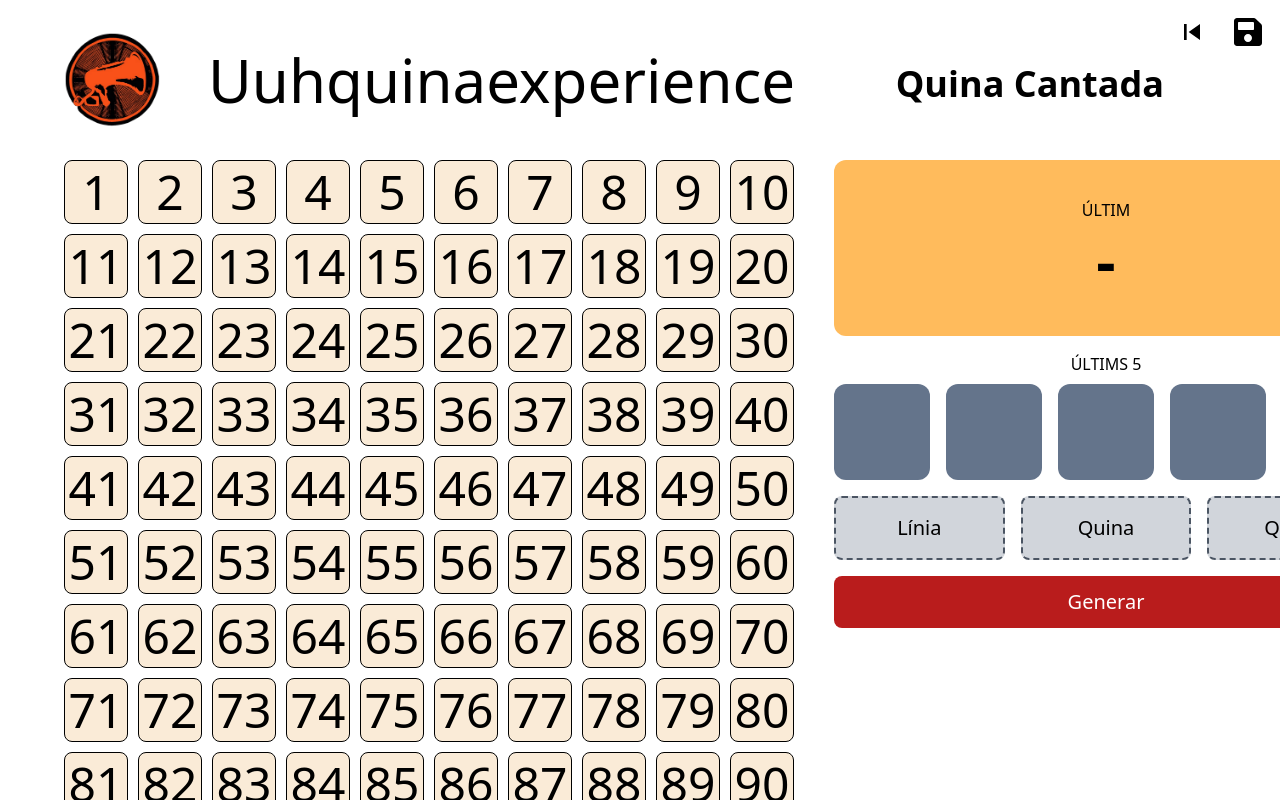
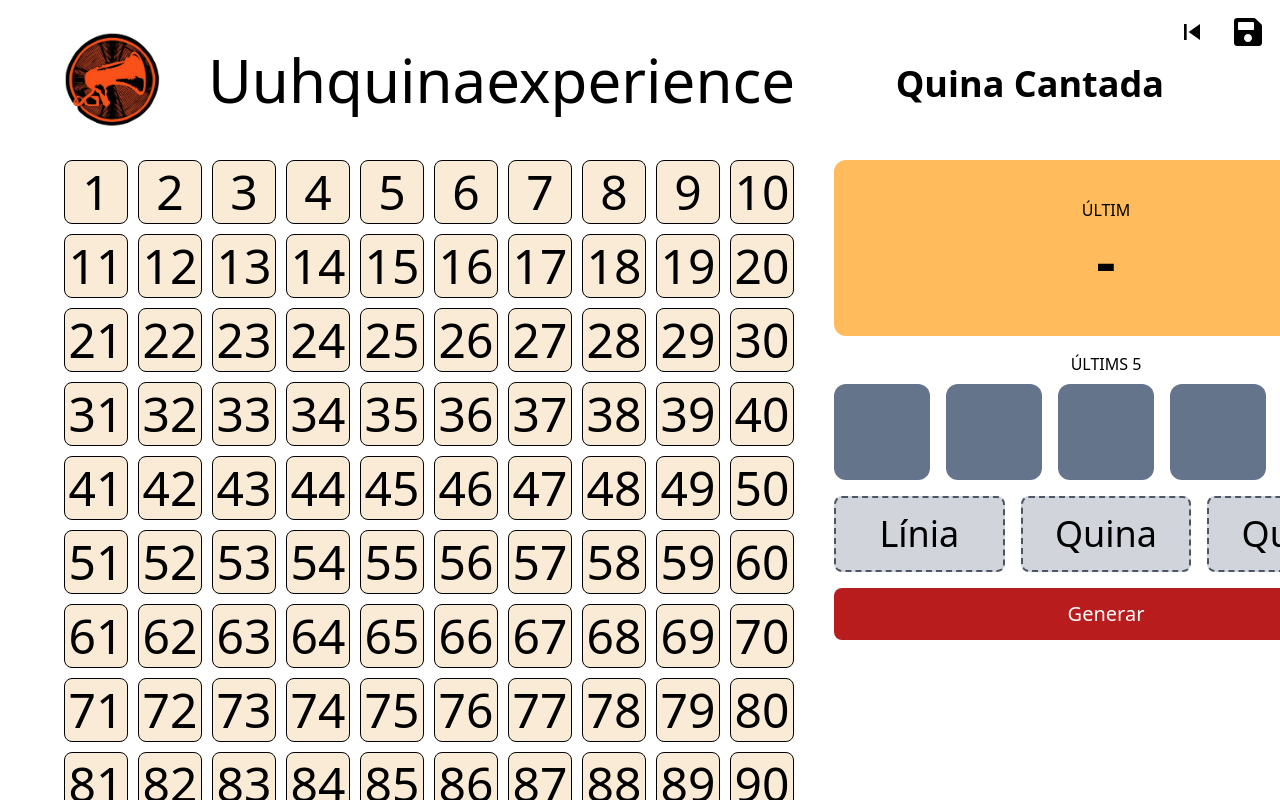
Before and after one commit to gidina/quinaexperience, a React (Vite) app: page /quinaexperience/cantada in a window 1280 px wide. Shown: the top 800 px of the page. Built offline with nearby package versions, Linux system fonts and the light colour scheme; some icons are missing.

Commit message:
Update BingoInfo.tsx

```diff
--- a/src/components/Bingo/BingoInfo.tsx
+++ b/src/components/Bingo/BingoInfo.tsx
@@ -40,7 +40,7 @@ interface Badge {
 
 const Badge: React.FC<Badge> = ({ active = false, onClick, children }) => (
   <button
-    className={`py-4 px-8 rounded-lg text-xl border-2 ${
+    className={`py-4 rounded-lg text-4xl border-2 ${
       active
         ? "border-green-600 bg-green-300"
         : "border-dashed border-gray-600 bg-gray-300"
@@ -91,15 +91,15 @@ const BingoInfo = ({
   awards,
 }: BingoInfo) => {
   return (
-    <div className="grid grid-rows-[auto_minmax(0,_1fr)] gap-4 w-full">
+    <div className="grid grid-rows-[auto_minmax(0,1fr)] gap-4 w-full h-full">
       {/* // <div className="w-full flex flex-col gap-8 max-w[1000px]"> */}
       <div className="w-full flex flex-col gap-4">
         <SettingsPane undo={undo} drawedNumbers={drawedNumbers} />
         <div className="w-full flex flex-col gap-4">
           <LastDraw drawedNumbers={drawedNumbers} />
-          <Last5Drawed drawedNumbers={drawedNumbers} />
+          {!song?.songCount && <Last5Drawed drawedNumbers={drawedNumbers} />}
         </div>
-        <Badges awards={awards} />
+        {!song?.songCount && <Badges awards={awards} />}
         {!song?.songCount && <GetDraw
           drawedNumbers={drawedNumbers}
           maxNumber={maxNumber}
```
